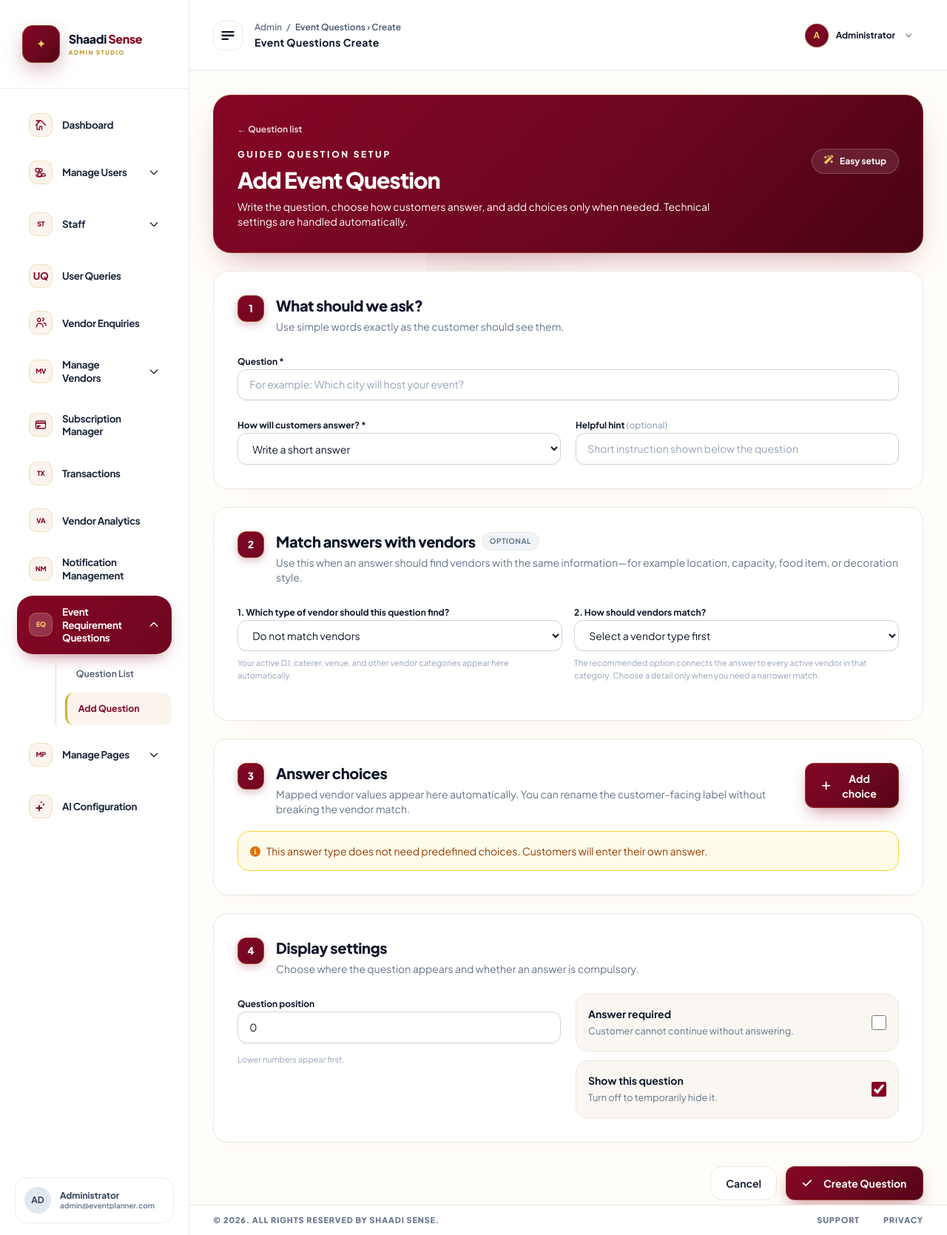
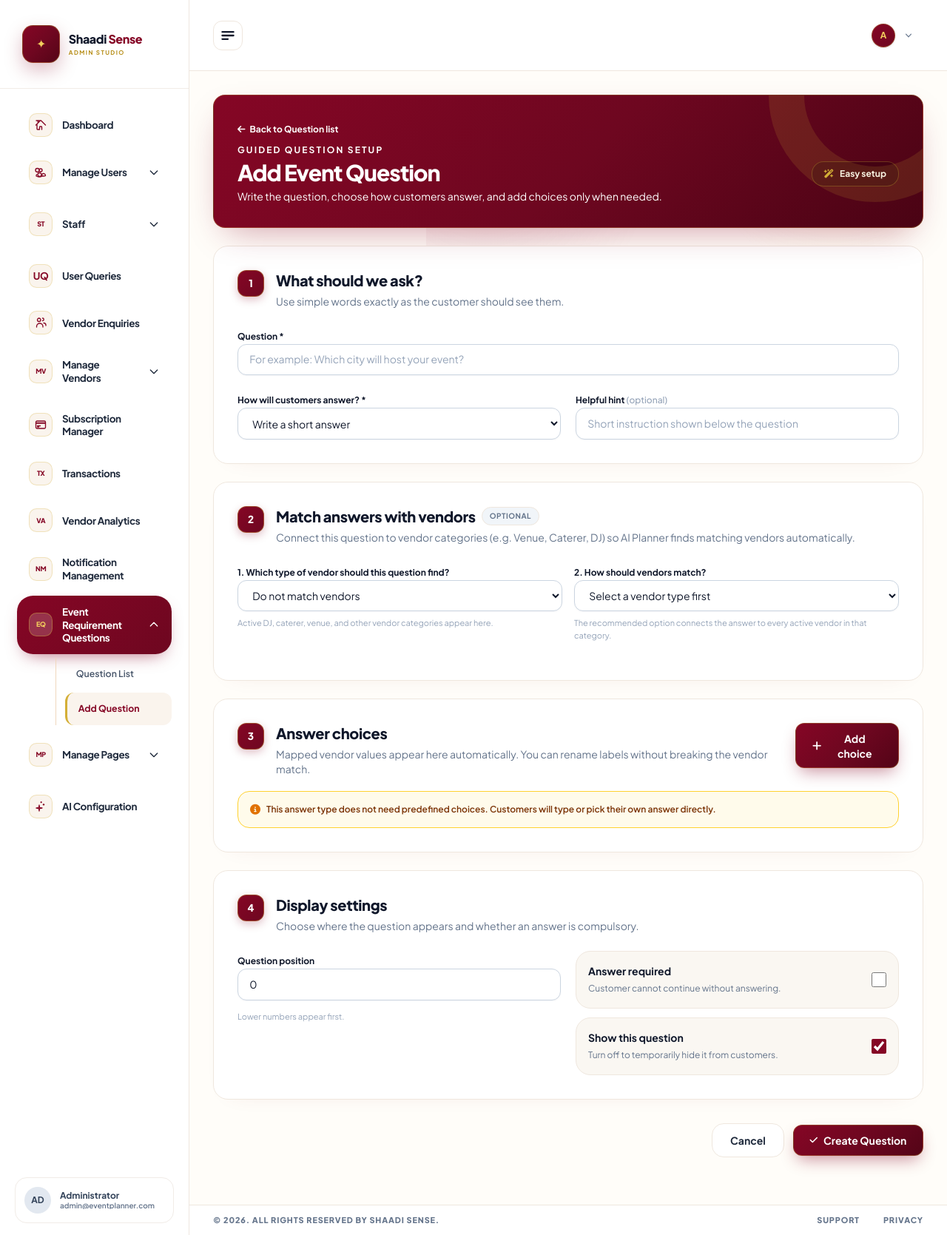
Before and after one commit to digilaravelproject/event_planner, a Laravel app: page /admin/event-requirement-questions/create in a window 1280 px wide. Shown: the whole page at 74% size. Run offline with Laravel 12, Linux system fonts and the light colour scheme; a user stored in the database is signed in; data comes from the database, SQL or seed files in the repository; data that the repository does not hold is empty; style sheets or scripts are compiled from the project's sources; some libraries are stand-ins or nearby versions.

Commit message:
fix(admin): polish event-questions create UI, tooltip positioning, and dynamic choice visibility

```diff
--- a/resources/css/app.css
+++ b/resources/css/app.css
@@ -1349,6 +1349,50 @@ body:has(.admin-content) {
     border: 1px solid rgba(212, 175, 55, 0.25);
 }
 
+/* Ensure hidden utility always wins over !important flex/block */
+.hidden, [hidden], .admin-primary-button.hidden {
+    display: none !important;
+}
+
+/* Tooltip for vendor value card */
+.vendor-value-card {
+    position: relative;
+}
+
+.vendor-value-tooltip {
+    display: none;
+    position: absolute;
+    bottom: calc(100% + 8px);
+    left: 50%;
+    transform: translateX(-50%);
+    z-index: 50;
+    width: max-content;
+    max-width: 280px;
+    padding: 0.6rem 0.85rem;
+    border-radius: 0.75rem;
+    background: #0F172A;
+    color: #FFFFFF;
+    font-size: 0.72rem;
+    line-height: 1.4;
+    box-shadow: 0 12px 28px -4px rgba(0, 0, 0, 0.4);
+    border: 1px solid rgba(212, 175, 55, 0.35);
+    pointer-events: none;
+}
+
+.vendor-value-tooltip::after {
+    content: '';
+    position: absolute;
+    top: 100%;
+    left: 50%;
+    transform: translateX(-50%);
+    border: 6px solid transparent;
+    border-top-color: #0F172A;
+}
+
+.vendor-value-card:hover .vendor-value-tooltip {
+    display: block !important;
+}
+
 /* Step Numbers (1, 2, 3, 4) in guided wizard forms */
 .admin-step-number {
     display: inline-flex !important;
--- a/resources/views/admin/event-questions/form.blade.php
+++ b/resources/views/admin/event-questions/form.blade.php
@@ -17,20 +17,25 @@
 @endphp
 
 <div class="admin-page mx-auto max-w-5xl space-y-6">
-    <section class="admin-page-hero rounded-3xl p-6 sm:p-8">
-        <a href="{{ route('admin.event-questions.index') }}" class="text-xs font-bold text-white/80 transition hover:text-white">← Question list</a>
-        <div class="mt-4 flex items-start justify-between gap-5">
+    <!-- Header Banner -->
+    <div class="admin-hero mb-6 p-6 sm:p-8 rounded-2xl border border-[#D4AF37]/30 bg-gradient-to-r from-[#850625] via-[#6E0720] to-[#540417] text-white shadow-md">
+        <a href="{{ route('admin.event-questions.index') }}" class="inline-flex items-center gap-1.5 text-xs font-bold text-[#F3E5AB] hover:text-white transition mb-3">
+            <i class="fa-solid fa-arrow-left text-xs"></i> Back to Question list
+        </a>
+        <div class="flex flex-col sm:flex-row sm:items-center sm:justify-between gap-4">
             <div>
-                <p class="text-xs font-extrabold uppercase tracking-[.22em] text-[#f3cf5d]">Guided question setup</p>
-                <h1 class="mt-2 text-3xl font-black text-white">{{ $question->exists ? 'Update Event Question' : 'Add Event Question' }}</h1>
-                <p class="mt-2 max-w-2xl text-sm text-white/80">Write the question, choose how customers answer, and add choices only when needed. Technical settings are handled automatically.</p>
+                <p class="text-xs font-bold uppercase tracking-[.18em] text-[#F3E5AB]">Guided question setup</p>
+                <h1 class="mt-1 text-2xl sm:text-3xl font-extrabold text-white">{{ $question->exists ? 'Update Event Question' : 'Add Event Question' }}</h1>
+                <p class="mt-1 text-sm text-rose-100/90 max-w-2xl">Write the question, choose how customers answer, and add choices only when needed.</p>
             </div>
-            <span class="hidden rounded-full border border-white/20 bg-white/10 px-4 py-2 text-xs font-bold text-white sm:inline-flex"><i class="fa-solid fa-wand-magic-sparkles mr-2 text-[#f3cf5d]"></i>Easy setup</span>
+            <span class="inline-flex items-center gap-2 rounded-xl border border-[#D4AF37]/30 bg-white/10 px-4 py-2 text-xs font-bold text-[#F3E5AB] backdrop-blur-sm self-start sm:self-center">
+                <i class="fa-solid fa-wand-magic-sparkles text-[#D4AF37]"></i> Easy setup
+            </span>
         </div>
-    </section>
+    </div>
 
     @if(isset($errors) && $errors->any())
-        <div class="rounded-2xl border border-rose-300 bg-rose-50 p-4 text-sm text-rose-800">
+        <div class="rounded-2xl border border-rose-300 bg-rose-50 p-4 text-sm text-rose-800 shadow-xs">
             <strong>Please check the form:</strong> {{ $errors->first() }}
         </div>
     @endif
@@ -50,6 +55,7 @@
             @endforeach
         @endif
 
+        <!-- Step 1: Prompt & Type -->
         <section class="admin-card p-6 sm:p-8">
             <div class="flex items-start gap-4">
                 <span class="admin-step-number">1</span>
@@ -89,15 +95,16 @@
             </div>
         </section>
 
+        <!-- Step 2: Vendor Matching -->
         <section class="admin-card p-6 sm:p-8" id="vendor-mapping-section">
             <div class="flex items-start gap-4">
                 <span class="admin-step-number">2</span>
                 <div>
                     <div class="flex flex-wrap items-center gap-2">
-                        <h2 class="text-xl font-extrabold text-slate-900">Match answers with vendors<span class="sr-only"> — Dynamic vendor mapping</span></h2>
+                        <h2 class="text-xl font-extrabold text-slate-900">Match answers with vendors</h2>
                         <span class="rounded-full border border-slate-200 bg-slate-100 px-2.5 py-1 text-[10px] font-bold uppercase tracking-wider text-slate-600">Optional</span>
                     </div>
-                    <p class="mt-1 text-sm text-slate-500">Use this when an answer should find vendors with the same information—for example location, capacity, food item, or decoration style.</p>
+                    <p class="mt-1 text-sm text-slate-500">Connect this question to vendor categories (e.g. Venue, Caterer, DJ) so AI Planner finds matching vendors automatically.</p>
                 </div>
             </div>
 
@@ -115,7 +122,7 @@
                                 <option value="{{ $category }}" @selected($selectedVendorCategory === $category)>{{ $category }}</option>
                             @endforeach
                         </select>
-                        <span class="block text-[11px] text-slate-400">Your active DJ, caterer, venue, and other vendor categories appear here automatically.</span>
+                        <span class="block text-[11px] text-slate-400">Active DJ, caterer, venue, and other vendor categories appear here.</span>
                     </label>
                     <label class="block space-y-2">
                         <span class="text-xs font-bold text-slate-700">2. How should vendors match?</span>
@@ -127,7 +134,7 @@
                                 </option>
                             @endforeach
                         </select>
-                        <span class="block text-[11px] text-slate-400">The recommended option connects the answer to every active vendor in that category. Choose a detail only when you need a narrower match.</span>
+                        <span class="block text-[11px] text-slate-400">The recommended option connects the answer to every active vendor in that category.</span>
                     </label>
                 </div>
 
@@ -139,24 +146,26 @@
                                     <h3 class="text-sm font-extrabold text-slate-900">Answers connected to vendors</h3>
                                     <p class="mt-1 text-xs text-slate-500">The recommended category match is selected automatically. You can rename its customer-facing answer below.</p>
                                 </div>
-                                <button type="button" class="select-all-vendor-values rounded-xl border border-[#850625]/20 bg-white px-3 py-2 text-xs font-bold text-[#850625] hover:bg-[#850625] hover:text-white transition">Select all</button>
+                                <button type="button" class="select-all-vendor-values rounded-xl border border-[#850625]/25 bg-white px-3.5 py-2 text-xs font-bold text-[#850625] hover:bg-[#850625] hover:text-white transition shadow-2xs">Select all</button>
                             </div>
                             <div class="mt-4 grid gap-3 sm:grid-cols-2">
                                 @forelse($attribute['values'] as $value)
-                                    <label class="vendor-value-card flex cursor-pointer items-start gap-3 rounded-xl border border-slate-200 bg-white p-3 transition hover:border-[#850625] hover:shadow-sm">
+                                    <label class="vendor-value-card relative flex cursor-pointer items-start gap-3 rounded-xl border border-slate-200 bg-white p-3.5 transition hover:border-[#850625] hover:shadow-sm">
                                         <input type="checkbox" name="vendor_attribute_values[]" value="{{ $value['value'] }}" data-vendor-value data-label="{{ $value['label'] }}" @checked($selectedAttribute === $attribute['key'] && in_array((string) $value['value'], $selectedValues, true)) class="mt-1 h-4 w-4 shrink-0 accent-[#850625]">
-                                        <span class="min-w-0">
-                                            <strong class="block text-sm text-slate-800">{{ $value['label'] }}</strong>
-                                            <small class="mt-1 block truncate text-[11px] text-slate-500" title="{{ implode(', ', $value['vendor_names'] ?? []) }}">
-                                                {{ $value['vendors_count'] }} {{ Illuminate\Support\Str::plural('vendor', $value['vendors_count']) }}
-                                                @if(!empty($value['vendor_names'])) · {{ implode(', ', array_slice($value['vendor_names'], 0, 3)) }}@endif
+                                        <span class="min-w-0 flex-1">
+                                            <strong class="block text-sm font-bold text-slate-800">{{ $value['label'] }}</strong>
+                                            <small class="mt-1 block truncate text-xs text-slate-500" title="{{ implode(', ', $value['vendor_names'] ?? []) }}">
+                                                <span class="font-semibold text-slate-700">{{ $value['vendors_count'] }}</span> {{ Illuminate\Support\Str::plural('vendor', $value['vendors_count']) }}
+                                                @if(!empty($value['vendor_names']))
+                                                    · <span class="text-slate-400">{{ implode(', ', array_slice($value['vendor_names'], 0, 3)) }}@if(count($value['vendor_names']) > 3)...@endif</span>
+                                                @endif
                                             </small>
                                         </span>
                                         @if(!empty($value['vendor_names']))
-                                            <span class="vendor-value-tooltip" role="tooltip">
-                                                <strong>Vendors offering {{ $value['label'] }}</strong>
-                                                @foreach($value['vendor_names'] as $vendorName)<span>{{ $vendorName }}</span>@endforeach
-                                            </span>
+                                            <div class="vendor-value-tooltip" role="tooltip">
+                                                <span class="font-bold text-[#F3E5AB] block border-b border-white/15 pb-1 mb-1">Vendors offering {{ $value['label'] }}:</span>
+                                                <span class="text-slate-200 block leading-relaxed">{{ implode(', ', $value['vendor_names']) }}</span>
+                                            </div>
                                         @endif
                                     </label>
                                 @empty
@@ -175,16 +184,17 @@
             @endif
         </section>
 
+        <!-- Step 3: Answer choices -->
         <section class="admin-card p-6 sm:p-8" id="answer-options-section">
             <div class="flex flex-col justify-between gap-4 sm:flex-row sm:items-start">
                 <div class="flex items-start gap-4">
                     <span class="admin-step-number">3</span>
                     <div>
                         <h2 class="text-xl font-extrabold text-slate-900">Answer choices</h2>
-                        <p class="mt-1 text-sm text-slate-500">Mapped vendor values appear here automatically. You can rename the customer-facing label without breaking the vendor match.</p>
+                        <p class="mt-1 text-sm text-slate-500">Mapped vendor values appear here automatically. You can rename labels without breaking the vendor match.</p>
                     </div>
                 </div>
-                <button type="button" id="add-option" class="admin-primary-button inline-flex items-center justify-center gap-2 rounded-xl px-4 py-2.5 text-xs font-bold text-white">
+                <button type="button" id="add-option" class="admin-primary-button inline-flex items-center justify-center gap-2 rounded-xl px-4 py-2.5 text-xs font-bold text-white shadow-sm hover:shadow-md transition">
                     <i class="fa-solid fa-plus"></i> Add choice
                 </button>
             </div>
@@ -201,11 +211,13 @@
                     </div>
                 @endforeach
             </div>
-            <div id="free-answer-note" class="hidden mt-5 rounded-2xl border border-amber-300 bg-amber-50 p-4 text-sm text-amber-800">
-                <i class="fa-solid fa-circle-info mr-2 text-amber-600"></i>This answer type does not need predefined choices. Customers will enter their own answer.
+            <div id="free-answer-note" class="hidden mt-5 rounded-2xl border border-amber-300 bg-amber-50 p-4 text-xs font-semibold text-amber-900 flex items-center gap-2">
+                <i class="fa-solid fa-circle-info text-amber-600 text-sm"></i>
+                <span>This answer type does not need predefined choices. Customers will type or pick their own answer directly.</span>
             </div>
         </section>
 
+        <!-- Step 4: Display settings -->
         <section class="admin-card p-6 sm:p-8">
             <div class="flex items-start gap-4">
                 <span class="admin-step-number">4</span>
@@ -221,17 +233,17 @@
                     <span class="text-[11px] text-slate-400">Lower numbers appear first.</span>
                 </label>
                 <div class="space-y-3">
-                    <label class="flex cursor-pointer items-center justify-between rounded-2xl border border-slate-200 bg-[#FAF7F2] p-4 transition hover:border-[#850625]/30">
+                    <label class="flex cursor-pointer items-center justify-between rounded-2xl border border-slate-200 bg-[#FAF7F2] p-4 transition hover:border-[#850625]/40 hover:bg-white hover:shadow-xs">
                         <span>
-                            <strong class="block text-sm text-slate-900">Answer required</strong>
-                            <small class="text-slate-500">Customer cannot continue without answering.</small>
+                            <strong class="block text-sm font-bold text-slate-900">Answer required</strong>
+                            <small class="text-xs text-slate-500">Customer cannot continue without answering.</small>
                         </span>
                         <input type="checkbox" name="is_required" value="1" @checked(old('is_required', $question->is_required)) class="h-5 w-5 accent-[#850625]">
                     </label>
-                    <label class="flex cursor-pointer items-center justify-between rounded-2xl border border-slate-200 bg-[#FAF7F2] p-4 transition hover:border-[#850625]/30">
+                    <label class="flex cursor-pointer items-center justify-between rounded-2xl border border-slate-200 bg-[#FAF7F2] p-4 transition hover:border-[#850625]/40 hover:bg-white hover:shadow-xs">
                         <span>
-                            <strong class="block text-sm text-slate-900">Show this question</strong>
-                            <small class="text-slate-500">Turn off to temporarily hide it.</small>
+                            <strong class="block text-sm font-bold text-slate-900">Show this question</strong>
+                            <small class="text-xs text-slate-500">Turn off to temporarily hide it from customers.</small>
                         </span>
                         <input type="checkbox" name="status" value="1" @checked(old('status', $question->exists ? $question->status : true)) class="h-5 w-5 accent-[#850625]">
                     </label>
@@ -239,10 +251,14 @@
             </div>
         </section>
 
-        <div class="flex justify-end gap-3 pt-2">
-            <a href="{{ route('admin.event-questions.index') }}" class="rounded-xl border border-slate-200 bg-white px-5 py-3 text-sm font-bold text-slate-700 hover:bg-[#FAF7F2] hover:text-[#850625] transition">Cancel</a>
-            <button class="admin-primary-button rounded-xl px-7 py-3 text-sm font-bold text-white">
-                <i class="fa-solid fa-check mr-2"></i>{{ $question->exists ? 'Update Question' : 'Create Question' }}
+        <!-- Footer Actions -->
+        <div class="flex justify-end items-center gap-3 pt-2">
+            <a href="{{ route('admin.event-questions.index') }}" class="rounded-xl border border-slate-200 bg-white px-6 py-3 text-sm font-bold text-slate-700 hover:bg-[#FAF7F2] hover:text-[#850625] transition shadow-xs">
+                Cancel
+            </a>
+            <button type="submit" class="admin-primary-button rounded-xl px-7 py-3 text-sm font-bold text-white shadow-md hover:shadow-lg transition">
+                <i class="fa-solid fa-check text-xs"></i>
+                <span>{{ $question->exists ? 'Update Question' : 'Create Question' }}</span>
             </button>
         </div>
     </form>
@@ -278,7 +294,16 @@ document.addEventListener('DOMContentLoaded', () => {
         else row.remove();
         reindex(); updateMappingHelp();
     });
-    const toggleOptions = () => { const usesChoices = choiceTypes.includes(type.value); list.classList.toggle('hidden', !usesChoices); addButton.classList.toggle('hidden', !usesChoices); note.classList.toggle('hidden', usesChoices); list.querySelectorAll('input').forEach(input => { input.disabled = !usesChoices; if (input.type !== 'hidden') input.required = usesChoices; }); };
+    const toggleOptions = () => {
+        const usesChoices = choiceTypes.includes(type.value);
+        list.classList.toggle('hidden', !usesChoices);
+        addButton.style.display = usesChoices ? 'inline-flex' : 'none';
+        note.classList.toggle('hidden', usesChoices);
+        list.querySelectorAll('input').forEach(input => {
+            input.disabled = !usesChoices;
+            if (input.type !== 'hidden') input.required = usesChoices;
+        });
+    };
     const addMappedOption = (value, label) => {
         let row = [...list.querySelectorAll('.option-row')].find(item => mappedValueFor(item) === value);
         if (row) return;
```
Also changed, not shown: 3 other files.
